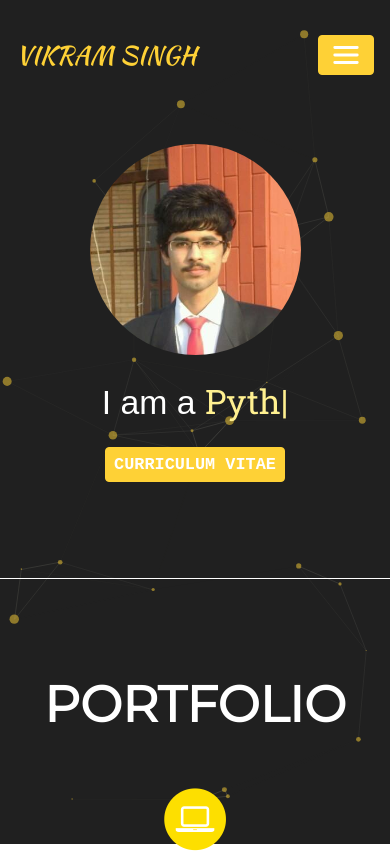
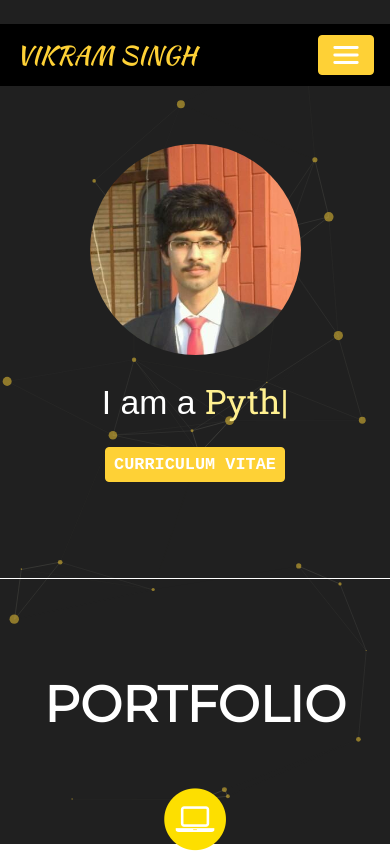
Before and after one commit to SinghVikram97/singhVikram97.github.io, a plain HTML site: page index.html in a window 390 px wide. Shown: the top 858 px of the page. Drawn offline with Linux system fonts and the light colour scheme.

Commit message:
Changed navbar

```diff
--- a/Css/index.css
+++ b/Css/index.css
@@ -17,6 +17,9 @@ body{
 }
 .text{
     position: relative;
+}
+nav{
+    z-index: 3;
 }
 .custom-toggler.navbar-toggler {
     border-color: #fed136;
@@ -59,9 +62,6 @@ body{
 .margin{
     margin-right: 50vh;
 }
-nav{
-    z-index: 3;
-}
 .showcase{
     color: white;
     font-family: Montserrat,"Helvetica Neue",Helvetica,Arial,sans-serif;
@@ -79,9 +79,9 @@ h4{
 .white{
     color: white !important;
 }
-@media(max-width:800px)
-{
-    #d1{
-        background-color:darkorange;
+@media (min-width:320px)  {
+
+    nav{
+        background-color: black;
     }
 }
```
